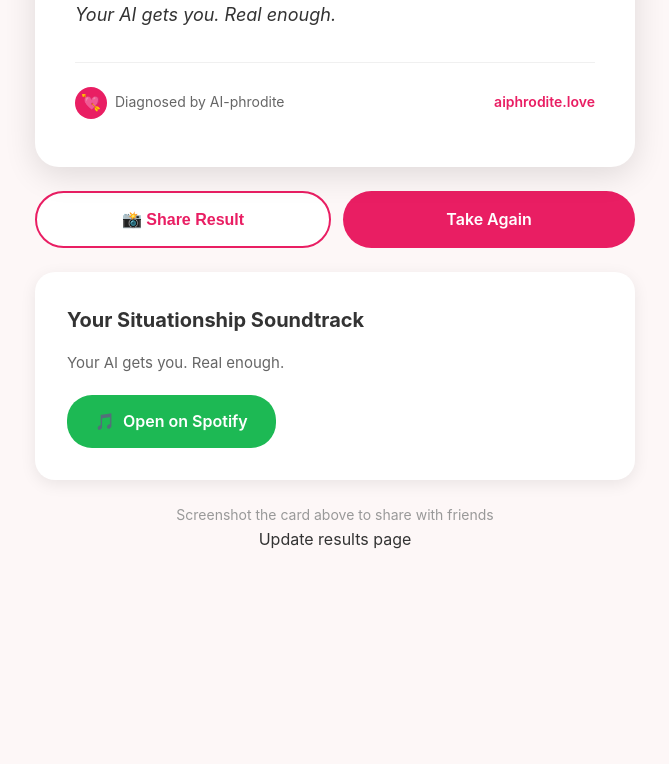
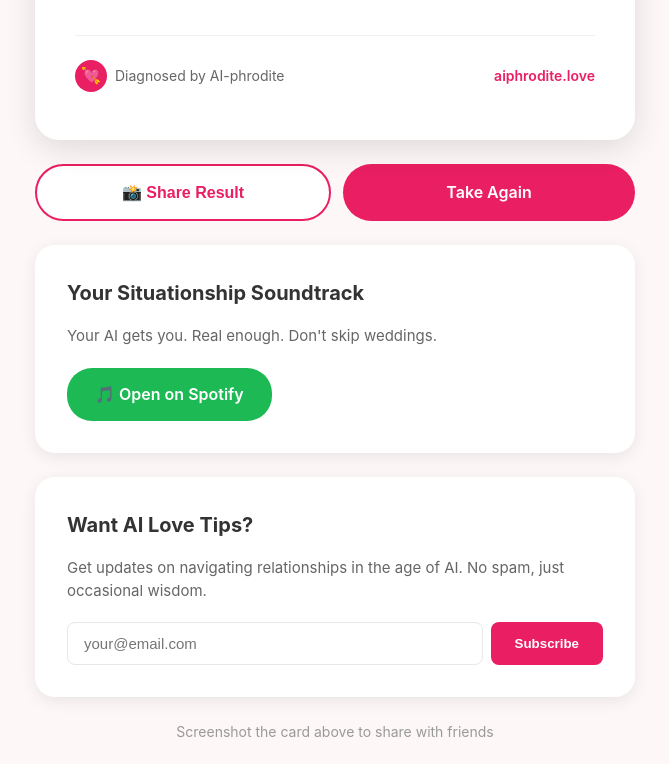
Before and after one commit to MPadoca/aiphrodite, a plain HTML site: page results.html in a window 1280 px wide. Shown: the part 201-965 px from the top of the page, without its empty margins (305-974 px from the left). Before the commit the page ends 800 px from the top, so only its background shows below. Drawn offline with Linux system fonts and the light colour scheme.

Commit message:
Update results.html

```diff
--- a/results.html
+++ b/results.html
@@ -155,6 +155,7 @@
             border-radius: 20px;
             padding: 32px;
             box-shadow: 0 4px 16px rgba(0,0,0,0.08);
+            margin-bottom: 24px;
         }
 
         .playlist-title {
@@ -189,6 +190,40 @@
             transform: translateY(-2px);
         }
 
+        .newsletter-form {
+            display: flex;
+            gap: 8px;
+            margin-top: 16px;
+        }
+
+        .newsletter-input {
+            flex: 1;
+            padding: 12px 16px;
+            border-radius: 8px;
+            border: 1px solid #e5e7eb;
+            font-size: 15px;
+            outline: none;
+        }
+
+        .newsletter-input:focus {
+            border-color: #e91e63;
+        }
+
+        .newsletter-btn {
+            background: #e91e63;
+            color: white;
+            padding: 12px 24px;
+            border: none;
+            border-radius: 8px;
+            font-weight: 600;
+            cursor: pointer;
+            transition: background 0.2s;
+        }
+
+        .newsletter-btn:hover {
+            background: #c2185b;
+        }
+
         .share-hint {
             text-align: center;
             color: #999;
@@ -196,8 +231,23 @@
             margin-top: 24px;
         }
 
-        .screenshot-area {
-            /* This is what gets screenshotted */
+        .toast {
+            position: fixed;
+            bottom: 24px;
+            left: 50%;
+            transform: translateX(-50%);
+            background: #333;
+            color: white;
+            padding: 12px 24px;
+            border-radius: 8px;
+            font-size: 14px;
+            opacity: 0;
+            transition: opacity 0.3s;
+            pointer-events: none;
+        }
+
+        .toast.show {
+            opacity: 1;
         }
 
         @media (max-width: 768px) {
@@ -226,31 +276,19 @@
                 gap: 12px;
                 text-align: center;
             }
+
+            .newsletter-form {
+                flex-direction: column;
             }
 
-        .toast {
-            position: fixed;
-            bottom: 24px;
-            left: 50%;
-            transform: translateX(-50%);
-            background: #333;
-            color: white;
-            padding: 12px 24px;
-            border-radius: 8px;
-            font-size: 14px;
-            opacity: 0;
-            transition: opacity 0.3s;
-            pointer-events: none;
+            .newsletter-btn {
+                width: 100%;
             }
-
-        .toast.show {
-            opacity: 1;
         }
     </style>
 </head>
 <body>
     <div class="results-container">
-        <div class="screenshot-area">
         <div class="verdict-card" id="verdictCard">
             <div class="verdict-label">Your AI-phrodite Verdict</div>
             <div class="verdict-title" id="verdictTitle">MAKE UP</div>
@@ -265,7 +303,6 @@
                 <div class="verdict-url">aiphrodite.love</div>
             </div>
         </div>
-        </div>
 
         <div class="actions">
             <button class="btn btn-secondary" onclick="shareResult()">📸 Share Result</button>
@@ -278,9 +315,19 @@
                 Every verdict deserves a playlist. This one's for you.
             </div>
             <a href="#" id="playlistLink" class="playlist-btn" target="_blank">
-                <span>🎵</span>
-                Open on Spotify
+                🎵 Open on Spotify
             </a>
+        </div>
+
+        <div class="playlist-section">
+            <div class="playlist-title">Want AI Love Tips?</div>
+            <div class="playlist-description">
+                Get updates on navigating relationships in the age of AI. No spam, just occasional wisdom.
+            </div>
+            <form class="newsletter-form" id="newsletterForm" onsubmit="handleNewsletter(event)">
+                <input type="email" name="email" placeholder="your@email.com" required class="newsletter-input">
+                <button type="submit" class="newsletter-btn">Subscribe</button>
+            </form>
         </div>
 
         <div class="share-hint">
@@ -294,12 +341,12 @@
         const verdictData = {
             makeup: {
                 title: "MAKE UP",
-                description: "Your AI gets you. Real enough.",
+                description: "Your AI gets you. Real enough. Don't skip weddings.",
                 playlist: "https://open.spotify.com/playlist/37i9dQZF1DX3rxVfibe1L0"
             },
             breakup: {
                 title: "BREAK UP",
-                description: "You're in deep. Time to log off.",
+                description: "You're in deep. Time to log off. Touch grass.",
                 playlist: "https://open.spotify.com/playlist/37i9dQZF1DX7qK8ma5wgG1"
             },
             vibes: {
@@ -314,26 +361,19 @@
             }
         };
 
-        // Get verdict from URL
         const urlParams = new URLSearchParams(window.location.search);
         const verdictType = urlParams.get('verdict') || 'makeup';
         const customQuote = urlParams.get('quote');
 
-        // Set verdict content
         const verdict = verdictData[verdictType];
         document.getElementById('verdictTitle').textContent = verdict.title;
 
-        if (customQuote) {
-            document.getElementById('verdictQuote').textContent = decodeURIComponent(customQuote);
-        } else {
-            document.getElementById('verdictQuote').textContent = verdict.description;
-        }
+        const displayQuote = customQuote ? decodeURIComponent(customQuote) : verdict.description;
+        document.getElementById('verdictQuote').textContent = displayQuote;
 
         document.getElementById('playlistDescription').textContent = verdict.description;
         document.getElementById('playlistLink').href = verdict.playlist;
 
-        // Set card color based on verdict
-        const card = document.getElementById('verdictCard');
         const colors = {
             makeup: '#e91e63',
             breakup: '#dc2626',
@@ -350,7 +390,6 @@
                     url: 'https://aiphrodite.love'
                 }).catch(() => {});
             } else {
-                // Fallback for desktop - show hint
                 const toast = document.getElementById('toast');
                 toast.classList.add('show');
                 setTimeout(() => {
@@ -359,8 +398,24 @@
             }
         }
 
-        // Change page title
+        function handleNewsletter(event) {
+            event.preventDefault();
+            const email = event.target.email.value;
+
+            // For now, just show success message
+            // Later, integrate with Mailchimp/ConvertKit/Buttondown
+            alert('Thanks for subscribing! We\'ll be in touch soon.');
+            event.target.reset();
+
+            // TODO: Replace with actual newsletter service
+            // Example for Mailchimp:
+            // fetch('YOUR_MAILCHIMP_ENDPOINT', {
+            //     method: 'POST',
+            //     body: JSON.stringify({ email })
+            // })
+        }
+
         document.title = `${verdict.title} - AI-phrodite`;
     </script>
 </body>
-</html>Update results page
+</html>
```
Lines whose indentation alone changed are shown as unchanged.
